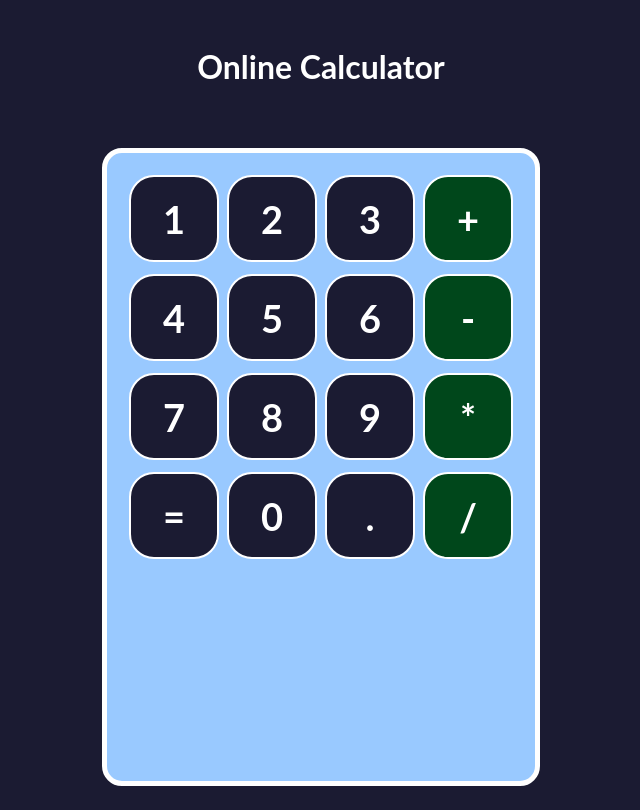
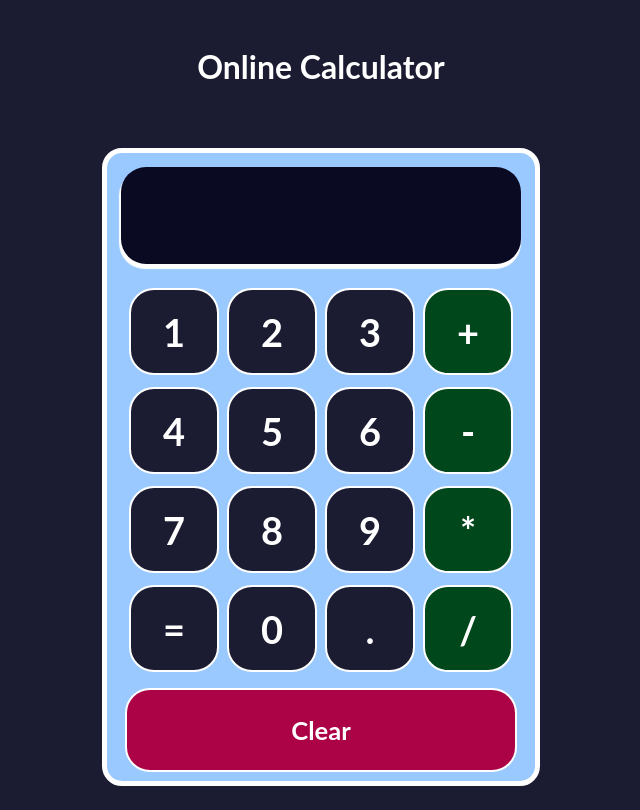
Before and after one commit to AgustinPalmaM/react_calculator, a React (Create React App) app: page / in a window 1280 px wide. Shown: the whole page, without its empty margins (319-959 px from the left). Built offline with nearby package versions, Linux system fonts and the light colour scheme.

Commit message:
Create clickHandler and clearHandler where we make click on a number or operator that value is going to put on the screen, with the clearHandler the screen is reseted to ''

```diff
--- a/src/App.jsx
+++ b/src/App.jsx
@@ -1,39 +1,55 @@
 import './App.css';
 import Button from './components/Button';
+import ClearButton from './components/ClearButton';
+import Screen from './components/Screen';
+import { useState } from "react";
 
 function App() {
+
+  const [input, setInput] = useState('');
+
+  const addInput = (value) => {
+    setInput(input + value)
+  };
+
   return (
     <div className='App'>
       <div className='title-container'>
         <h1 className='title'>Online Calculator</h1>
       </div>
       <div className="calculator-container">
-        <div className='fila'>
-          <Button>1</Button>
-          <Button>2</Button>
-          <Button>3</Button>
-          <Button>+</Button>
+        <div>
+          <Screen
+            input={input}
+          />
         </div>
         <div className='fila'>
-          <Button>4</Button>
-          <Button>5</Button>
-          <Button>6</Button>
-          <Button>-</Button>
+          <Button clickHandler={addInput}>1</Button>
+          <Button clickHandler={addInput}>2</Button>
+          <Button clickHandler={addInput}>3</Button>
+          <Button clickHandler={addInput}>+</Button>
         </div>
         <div className='fila'>
-          <Button>7</Button>
-          <Button>8</Button>
-          <Button>9</Button>
-          <Button>*</Button>
+          <Button clickHandler={addInput}>4</Button>
+          <Button clickHandler={addInput}>5</Button>
+          <Button clickHandler={addInput}>6</Button>
+          <Button clickHandler={addInput}>-</Button>
         </div>
         <div className='fila'>
-          <Button>=</Button>
-          <Button>0</Button>
-          <Button>.</Button>
-          <Button>/</Button>
+          <Button clickHandler={addInput}>7</Button>
+          <Button clickHandler={addInput}>8</Button>
+          <Button clickHandler={addInput}>9</Button>
+          <Button clickHandler={addInput}>*</Button>
         </div>
-        <div className='fila'></div>
-        <div className='fila'></div>
+        <div className='fila'>
+          <Button clickHandler={addInput}>=</Button>
+          <Button clickHandler={addInput}>0</Button>
+          <Button clickHandler={addInput}>.</Button>
+          <Button clickHandler={addInput}>/</Button>
+        </div>
+        <div className='fila'>
+          <ClearButton clearHandler={() => setInput('')}>Clear</ClearButton>
+        </div>
       </div>
     </div>
   );
--- a/src/components/Button.jsx
+++ b/src/components/Button.jsx
@@ -7,7 +7,8 @@ function Button(props) {
   }
   return (
     <div
-      className={`button-container ${ isOperator(props.children) ? 'operator' : '' }`.trim()}>
+      className={`button-container ${ isOperator(props.children) ? 'operator' : '' }`.trim()}
+      onClick={ () => props.clickHandler(props.children) }>
       { props.children }
     </div>
   )
--- /dev/null
+++ b/src/components/ClearButton.jsx
@@ -0,0 +1,13 @@
+import React from "react";
+import '../styles/ClearButton.css'
+
+const ClearButton = ( props ) => (
+  <div
+    className='clear-button'
+    onClick={ props.clearHandler }
+  >
+    { props.children }
+  </div>
+);
+
+export default ClearButton;
--- /dev/null
+++ b/src/components/Screen.jsx
@@ -0,0 +1,10 @@
+import React from 'react';
+import '../styles/Screen.css'
+
+const Screen = ( { input } ) => (
+    <div className="input">
+      { input }
+    </div>
+);
+
+export default Screen;
--- a/src/styles/Button.css
+++ b/src/styles/Button.css
@@ -22,4 +22,5 @@
 
 .button-container:hover {
   background-color: rgb(163, 107, 4);
+  color: black;
 }
--- /dev/null
+++ b/src/styles/ClearButton.css
@@ -0,0 +1,20 @@
+.clear-button {
+  height: 80px;
+  font-size: 1.6em;
+  display: flex;
+  flex: 1;
+  background-color: #ac0246;
+  margin-top: 8px;
+  justify-content: center;
+  align-items: center;
+  font-weight: bold;
+  color: white;
+  border: 2px solid white;
+  cursor: pointer;
+  border-radius: 25px;
+}
+
+.clear-button:hover {
+  background-color: rgb(163, 107, 4);
+  color: black;
+}
--- /dev/null
+++ b/src/styles/Screen.css
@@ -0,0 +1,15 @@
+.input {
+  height: 75px;
+  border-radius: 25px;
+  margin-bottom: 20px;
+  display: flex;
+  justify-content: flex-end;
+  align-items: center;
+  font-weight: bold;
+  font-size: 30px;
+  background-color: #0a0a23;
+  color: white;
+  padding: 11px 30px 11px 11px;
+  margin: 1px solid #888888;
+  box-shadow: -1px 4px 1px 1px white;
+}
```
